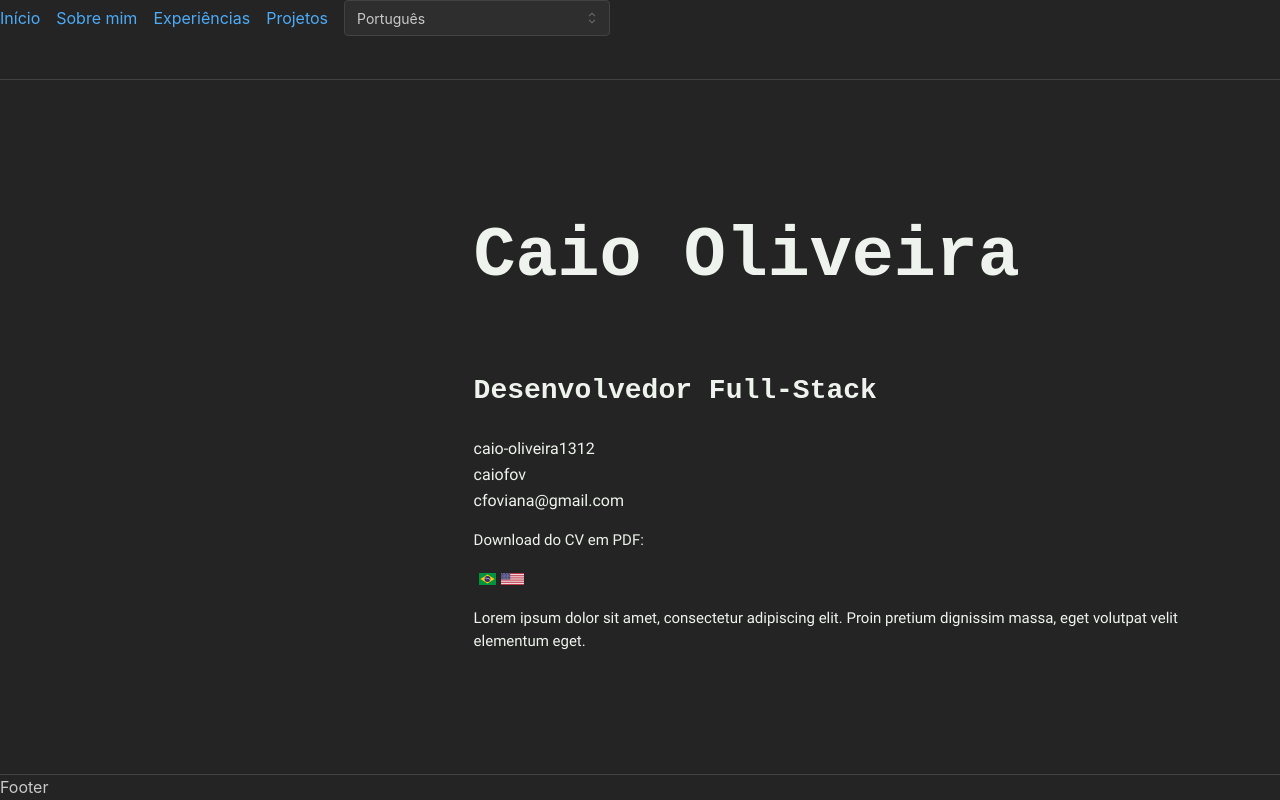
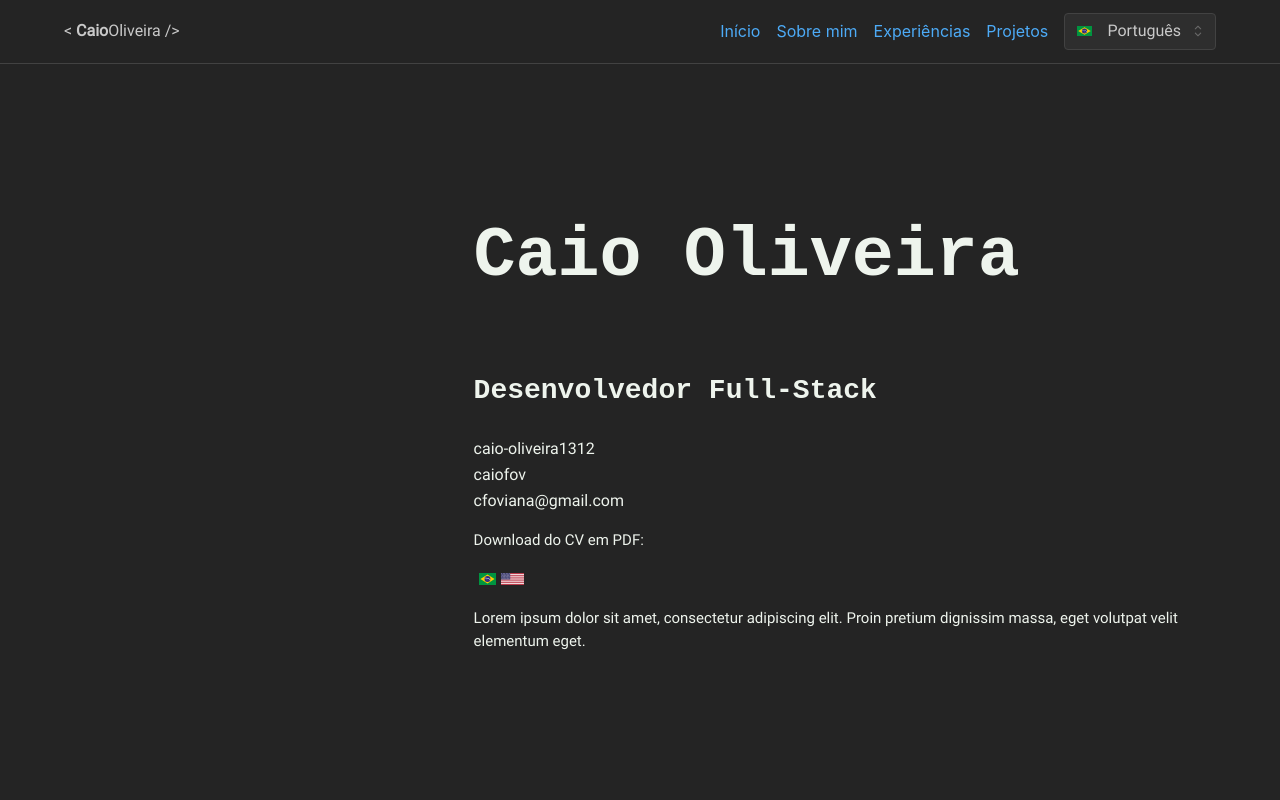
Before and after one commit to caiofov/caiofov.github.io, a React (Create React App) app: page / in a window 1280 px wide. Shown: the top 800 px of the page. Built offline with nearby package versions, Linux system fonts and the light colour scheme.

Commit message:
refactor: navbar positioning and animation

```diff
--- a/src/App.tsx
+++ b/src/App.tsx
@@ -11,7 +11,6 @@ function App() {
     <MantineProvider theme={DEFAULT_THEME} defaultColorScheme="dark">
       <AppShell navbar={{ width: "30%", breakpoint: "sm" }}>
         <Navbar />
-        <AppShell.Footer>Footer</AppShell.Footer>
 
         <AppShell.Main>
           <AppShell.Section>
--- a/src/components/LanguageSelector.tsx
+++ b/src/components/LanguageSelector.tsx
@@ -1,33 +1,72 @@
-import React from "react";
+import React, { useState } from "react";
 import i18n, { LanguageCode } from "../i18n";
 import brazilFlag from "../assets/brazil_flag.svg";
 import usaFlag from "../assets/usa_flag.svg";
-import { Select } from "@mantine/core";
+import {
+  Combobox,
+  Group,
+  InputBase,
+  useCombobox,
+  Text,
+  Image,
+} from "@mantine/core";
 
 const languages = {
   pt: { name: "Português", flag: brazilFlag },
   en: { name: "English", flag: usaFlag },
 };
 
+const SelectOption: React.FC<{ code: LanguageCode }> = ({ code }) => {
+  return (
+    <Group>
+      <Image h="10px" src={languages[code]["flag"]} />
+      <Text>{languages[code]["name"]}</Text>
+    </Group>
+  );
+};
+
 export const LanguageSelector = () => {
+  const [value, setValue] = useState<LanguageCode>("pt");
+
   const chooseLanguage = (code: LanguageCode) => {
+    setValue(code);
     i18n.changeLanguage(code);
   };
-
-  const selectData = Object.keys(languages).map((c) => ({
-    value: c,
-    label: languages[c as LanguageCode]["name"],
-  }));
+  const combobox = useCombobox();
 
   return (
-    <Select
-      id="language-selector"
-      data={selectData}
-      defaultValue="pt"
-      onChange={(value, option) => {
-        if (value != null) chooseLanguage(value as LanguageCode);
+    <Combobox
+      store={combobox}
+      withinPortal={false}
+      onOptionSubmit={(val) => {
+        console.log(val);
+        chooseLanguage(val as LanguageCode);
+        combobox.closeDropdown();
       }}
-      allowDeselect={false}
-    />
+    >
+      <Combobox.Target>
+        <InputBase
+          component="button"
+          type="button"
+          pointer
+          rightSection={<Combobox.Chevron />}
+          onClick={() => combobox.toggleDropdown()}
+          rightSectionPointerEvents="none"
+          multiline
+        >
+          <SelectOption code={value} />
+        </InputBase>
+      </Combobox.Target>
+
+      <Combobox.Dropdown>
+        <Combobox.Options>
+          {Object.keys(languages).map((c) => (
+            <Combobox.Option key={"lang_" + c} value={c}>
+              <SelectOption code={c as LanguageCode} />
+            </Combobox.Option>
+          ))}
+        </Combobox.Options>
+      </Combobox.Dropdown>
+    </Combobox>
   );
 };
--- a/src/components/NavBar.tsx
+++ b/src/components/NavBar.tsx
@@ -1,25 +1,27 @@
-import { Anchor, AppShell, Burger, Group } from "@mantine/core";
+import { Anchor, AppShell, Burger, Group, Text } from "@mantine/core";
 import React, { useEffect, useState } from "react";
 import { LanguageSelector } from "./LanguageSelector";
 import { useTranslation } from "react-i18next";
+import { motion } from "framer-motion";
+import { OpacityRevealSequence } from "./animations/OpacityReveal";
+import {
+  IconBriefcase2,
+  IconHome2,
+  IconPencil,
+  IconUser,
+} from "@tabler/icons-react";
 
-export const NavbarSections = () => {
-  const { t } = useTranslation();
-  return (
-    <>
-      {["home", "about", "experiences", "projects"].map((section) => {
-        return (
-          <Anchor href={`#${section}`}>{t(`sections.${section}.name`)}</Anchor>
-        );
-      })}
-      <LanguageSelector />
-    </>
-  );
-};
+const SECTIONS = [
+  { label: "home", icon: IconHome2 },
+  { label: "about", icon: IconUser },
+  { label: "experiences", icon: IconBriefcase2 },
+  { label: "projects", icon: IconPencil },
+];
 
 export const Navbar = () => {
   const [isNavbarOpened, setIsNavbarOpened] = useState(false);
   const [isScrolled, setIsScrolled] = useState(false);
+  const { t } = useTranslation();
 
   // Função para adicionar a sombra e transparência quando der scroll
   const handleScroll = () => {
@@ -32,30 +34,80 @@ export const Navbar = () => {
       window.removeEventListener("scroll", handleScroll);
     };
   }, []);
+
+  const navbarOpacity = isScrolled ? "50%" : "100%";
+
+  const navbarAnchors = SECTIONS.map((section) => {
+    return (
+      <Group align="center">
+        {/* <section.icon /> */}
+        <Anchor key={section.label} href={`#${section.label}`}>
+          {t(`sections.${section.label}.name`)}
+        </Anchor>
+      </Group>
+    );
+  });
+
   return (
     <>
-      <AppShell.Header h={"10%"}>
+      <AppShell.Header
+        h={"8%"}
+        style={{
+          justifyContent: "space-between",
+          transition: "all 0.5s ease-in-out",
+          alignItems: "center",
+        }}
+        display="inline-flex"
+        pl="5%"
+        pr="5%"
+        opacity={navbarOpacity}
+      >
         <Burger
           hiddenFrom="sm"
           opened={isNavbarOpened}
           onClick={() => setIsNavbarOpened((o) => !o)}
           size="sm"
-          mr="xl"
         />
-        <Group
-          visibleFrom="sm"
-          opacity={isScrolled ? "50%" : "100%"}
-          style={{ transition: "all 1s ease-in-out" }}
-        >
-          <NavbarSections />
+
+        <Group>
+          <Text visibleFrom="xs">
+            {"< "}
+            <b>Caio</b>Oliveira{" />"}
+          </Text>
+          <Text hiddenFrom="xs">
+            {"< "}
+            <b>C</b>O{" />"}
+          </Text>
+        </Group>
+
+        <Group visibleFrom="sm" display="flex" justify="space-between">
+          {navbarAnchors}
+          <LanguageSelector />
         </Group>
       </AppShell.Header>
-
       {isNavbarOpened ? (
-        <AppShell.Navbar hidden={!isNavbarOpened}>
-          <Group w={{ base: "100%", sm: 0 }}>
-            <NavbarSections />
-          </Group>
+        <AppShell.Navbar
+          hidden={!isNavbarOpened}
+          w="fit-content"
+          pl="5%"
+          pr="5%"
+          pt="2%"
+        >
+          <AppShell.Section display="block">
+            <Burger
+              opened={isNavbarOpened}
+              onClick={() => setIsNavbarOpened((o) => !o)}
+              size="sm"
+              style={{ alignSelf: "end" }}
+            />
+          </AppShell.Section>
+          <AppShell.Section display="block">
+            <OpacityRevealSequence
+              delayInit={0}
+              delayIncrease={0.2}
+              children={[...navbarAnchors, <LanguageSelector />]}
+            ></OpacityRevealSequence>
+          </AppShell.Section>
         </AppShell.Navbar>
       ) : null}
     </>
--- a/src/components/animations/OpacityReveal.tsx
+++ b/src/components/animations/OpacityReveal.tsx
@@ -2,7 +2,7 @@ import { motion } from "framer-motion";
 import React from "react";
 
 export const OpacityReveal: React.FC<{
-  children: JSX.Element;
+  children: React.ReactNode;
   delay?: number;
   stiffness?: number;
 }> = ({ children, delay = 0, stiffness = 20 }) => {
@@ -23,7 +23,7 @@ export const OpacityReveal: React.FC<{
 };
 
 export const OpacityRevealSequence: React.FC<{
-  children: JSX.Element[];
+  children: React.ReactNode[];
   delayIncrease?: number | ((len: number) => number);
   delayInit?: number;
 }> = ({ children, delayIncrease = 0.5, delayInit = 0 }) => {
```
